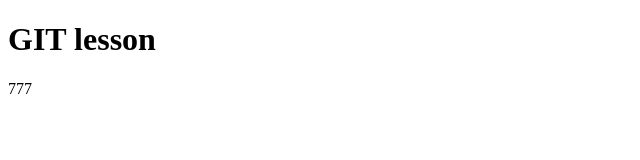
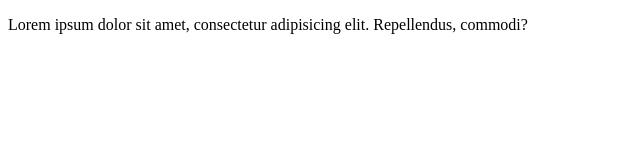
Before and after one commit to olehishchenko/site, a plain HTML site: page index.html in a window 1280 px wide. Shown: the whole page, without its empty margins (0-640 px from the left). Drawn offline with Linux system fonts and the light colour scheme.

Commit message:
fourth commit

```diff
--- a/index.html
+++ b/index.html
@@ -6,7 +6,6 @@
 	<link rel="stylesheet" type="text/css" href="css/style.css">
 </head>
 <body>
-	<h1>GIT lesson</h1>
-	<p>777</p>
+	<p>Lorem ipsum dolor sit amet, consectetur adipisicing elit. Repellendus, commodi?</p>
 </body>
 </html>
```
